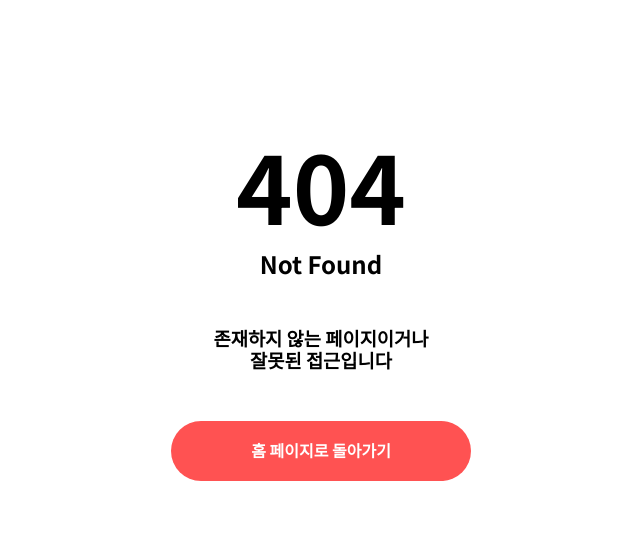
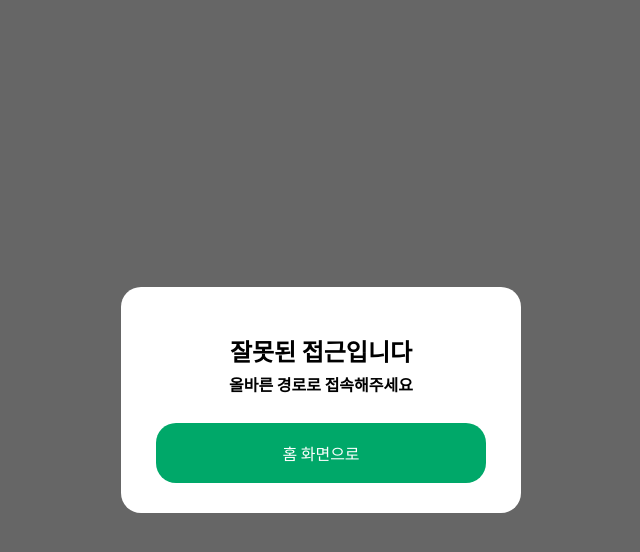
Before and after one commit to Team-Brand-AI/brand-ai-frontend, a React (Create React App) app: page /wrongaccess in a window 1280 px wide. Before the commit this address had no page. Shown: the top 552 px of the page, without its empty margins (319-959 px from the left). Built offline with nearby package versions, Linux system fonts and the light colour scheme.

Commit message:
feat: url 조작해 잘못된 경로로 접속시 wrongacces 라우트 추가

```diff
--- a/src/App.jsx
+++ b/src/App.jsx
@@ -1,5 +1,5 @@
-import React from "react";
-import { Routes, Route } from "react-router-dom";
+import React, { useEffect, useLayoutEffect } from "react";
+import { Routes, Route, useNavigate, useLocation } from "react-router-dom";
 
 import { HomePage } from "./pages/HomePage";
 import { NewMarketingPage } from "./pages/NewMarketingPage";
@@ -8,14 +8,23 @@ import { MyMarketingPage } from "./pages/MyMarketingPage";
 import { DetailPage } from "./pages/DetailPage";
 import { SettingsPage } from "./pages/SettingsPage";
 import { ResultPage } from "./pages/ResultPage";
-import { PageNotFound, UnAuthorizedPage } from "./pages/404";
-
-import { Provider } from "react-redux";
-import { store } from "./store/store";
+import { PageNotFound, UnAuthorizedPage, WrongAccessPage } from "./pages/404";
+import { useSelector } from "react-redux";
 
 function App() {
+    const navigate = useNavigate();
+    const location = useLocation();
+
+    const { token } = useSelector((state) => state.auth);
+
+    useEffect(() => {
+        console.log(location.pathname);
+        if (token.data == null) {
+            if (location.pathname.startsWith("/new-marketing")) navigate("/wrongaccess");
+        }
+    }, [location.pathname]);
+
     return (
-        <Provider store={store}>
         <Routes>
             <Route path="/" element={<HomePage />}></Route>
 
@@ -41,10 +50,10 @@ function App() {
             <Route path="/settings" element={<SettingsPage />}></Route>
 
             <Route path="/unauthorized" element={<UnAuthorizedPage />}></Route>
+            <Route path="/wrongaccess" element={<WrongAccessPage />}></Route>
 
             <Route path="*" element={<PageNotFound />}></Route>
         </Routes>
-        </Provider>
     );
 }
 
--- a/src/index.jsx
+++ b/src/index.jsx
@@ -6,15 +6,20 @@ import * as serviceWorkerRegistration from "./serviceWorkerRegistration";
 
 import { BrowserRouter } from "react-router-dom";
 
+import { Provider } from "react-redux";
+import { store } from "./store/store";
+
 import "./styles/animation.scss";
 import "./styles/normalize.scss";
 import "./styles/globals.scss";
 
 const root = ReactDOM.createRoot(document.getElementById("root"));
 root.render(
-    <BrowserRouter>
-        <App />
-    </BrowserRouter>
+    <Provider store={store}>
+        <BrowserRouter>
+            <App />
+        </BrowserRouter>
+    </Provider>
 );
 
 // If you want your app to work offline and load faster, you can change
--- a/src/pages/404.jsx
+++ b/src/pages/404.jsx
@@ -38,10 +38,10 @@ export const PageNotFound = () => {
 };
 
 export const UnAuthorizedPage = () => {
-    const navigate = useNavigate(0);
+    const navigate = useNavigate();
 
     return (
-        <div className="unauthorized-page">
+        <div className="err-page">
             <Modal
                 title="세션이 만료되었습니다"
                 subtitle="다시 로그인 해주세요"
@@ -52,3 +52,19 @@ export const UnAuthorizedPage = () => {
         </div>
     );
 };
+
+export const WrongAccessPage = () => {
+    const navigate = useNavigate();
+
+    return (
+        <div className="err-page">
+            <Modal
+                title="잘못된 접근입니다"
+                subtitle="올바른 경로로 접속해주세요"
+                btnTypeLeft="primary"
+                btnTextLeft="홈 화면으로"
+                onClickLeft={() => navigate("/")}
+            ></Modal>
+        </div>
+    );
+};
--- a/src/pages/404.scss
+++ b/src/pages/404.scss
@@ -1,6 +1,6 @@
 @import "@styles/utils.scss";
 
-.unauthorized-page {
+.err-page {
     width: 100vw;
     height: 100vh;
 
--- a/src/pages/NewMarketingPage.jsx
+++ b/src/pages/NewMarketingPage.jsx
@@ -70,7 +70,8 @@ export const NewMarketingPage = {
                 <div className="page-category__grid">
                     <CategoryContext.Provider value={{ selectedItem: selectedCategory, setSelectedItem: setSelectedCategory }}>
                         <Grid.Container context={CategoryContext} width={"min(100%, 600px)"}>
-                            {category.map((element, index) => {
+                            {category &&
+                                category.map((element, index) => {
                                     return (
                                         <Grid.Item
                                             key={index}
@@ -131,7 +132,8 @@ export const NewMarketingPage = {
 
                 <SubCategoryContext.Provider value={{ selectedItem: selectedSubCategory, setSelectedItem: setSelectedSubCategory }}>
                     <Grid.Container context={SubCategoryContext} width={"min(100%, 600px)"}>
-                        {subcategory[category.en].map((element, index) => {
+                        {subcategory[category.en] &&
+                            subcategory[category.en].map((element, index) => {
                                 return <Grid.Item key={index} text={element["name_kr"]} size={"150px"}></Grid.Item>;
                             })}
                     </Grid.Container>
```
Lines whose indentation alone changed are shown as unchanged.
